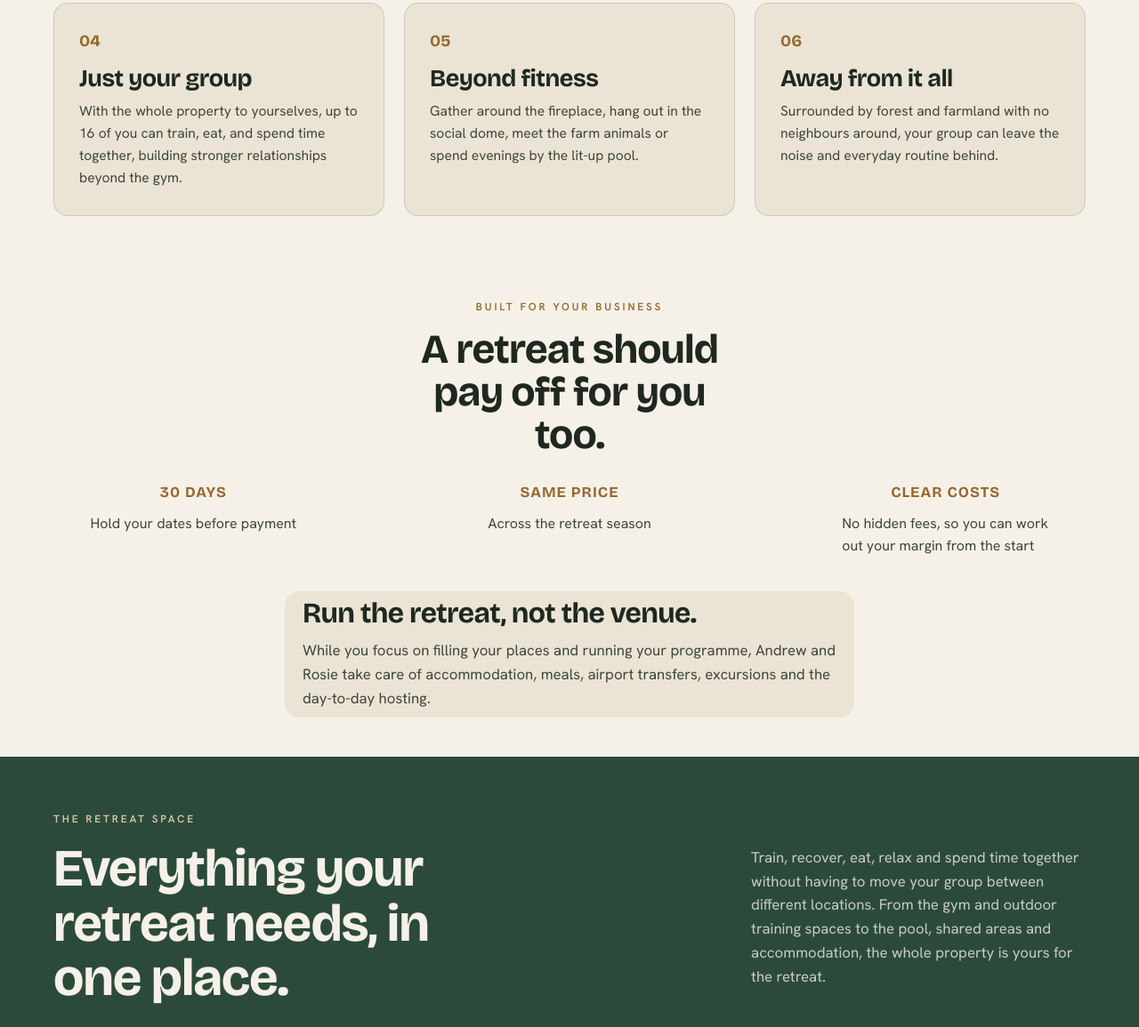
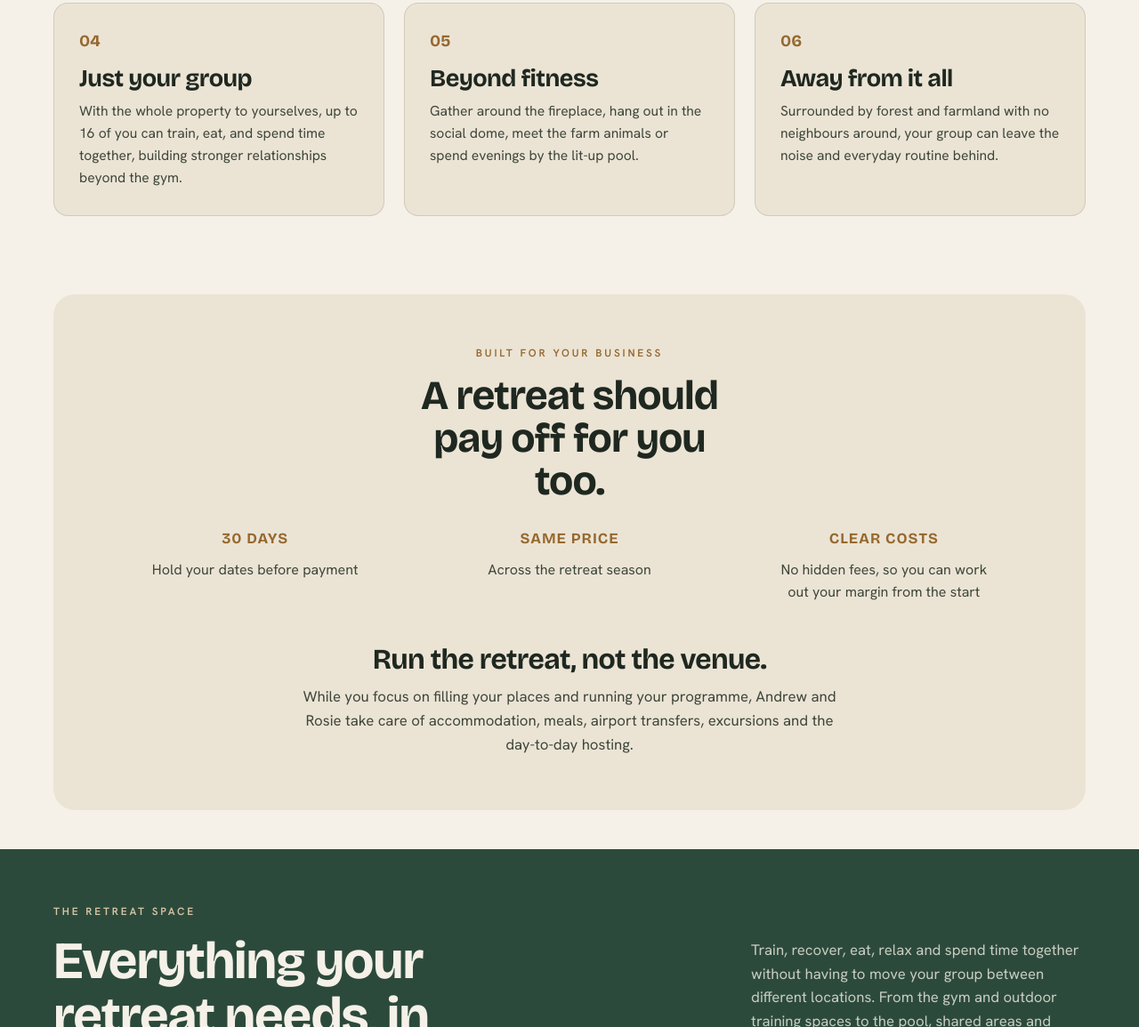
Before and after one commit to SPSFitness/IRetreat-, an Eleventy site: page src/index.njk in a window 1280 px wide. Shown: the part 1778-2933 px from the top of the page at 89% size. Built offline with nearby package versions, Linux system fonts and the light colour scheme; Eleventy itself is replaced by a stand-in of ours; files that its build step writes are made by us from their sources.

Commit message:
Update index.njk

```diff
--- a/src/index.njk
+++ b/src/index.njk
@@ -60,7 +60,9 @@
   </div>
 </section>
 
-<section class="biz wrap" id="biz">
+<section class="biz" id="biz">
+  <div class="wrap">
+    <div class="biz-box">
       <div class="biz-head">
         <span class="eyebrow">{{ home.business.eyebrow }}</span>
         <h2>{{ home.business.heading }}</h2>
@@ -73,6 +75,8 @@
       <div class="biz-support">
         <h3>{{ home.business.support_heading }}</h3>
         <p>{{ home.business.support_text }}</p>
+      </div>
+    </div>
   </div>
 </section>
 
@@ -217,5 +221,3 @@
     });
   }
 </script>
-</body>
-</html>
```
Lines whose indentation alone changed are shown as unchanged.
